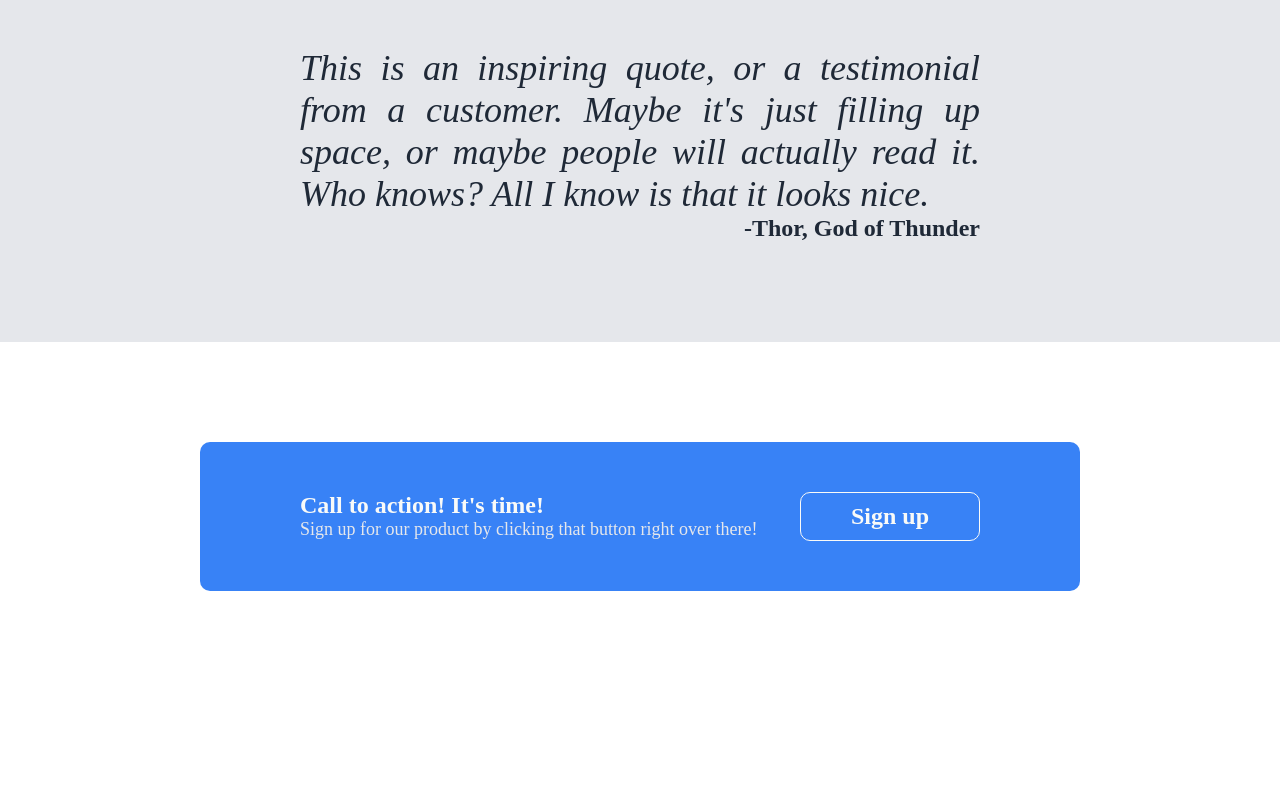
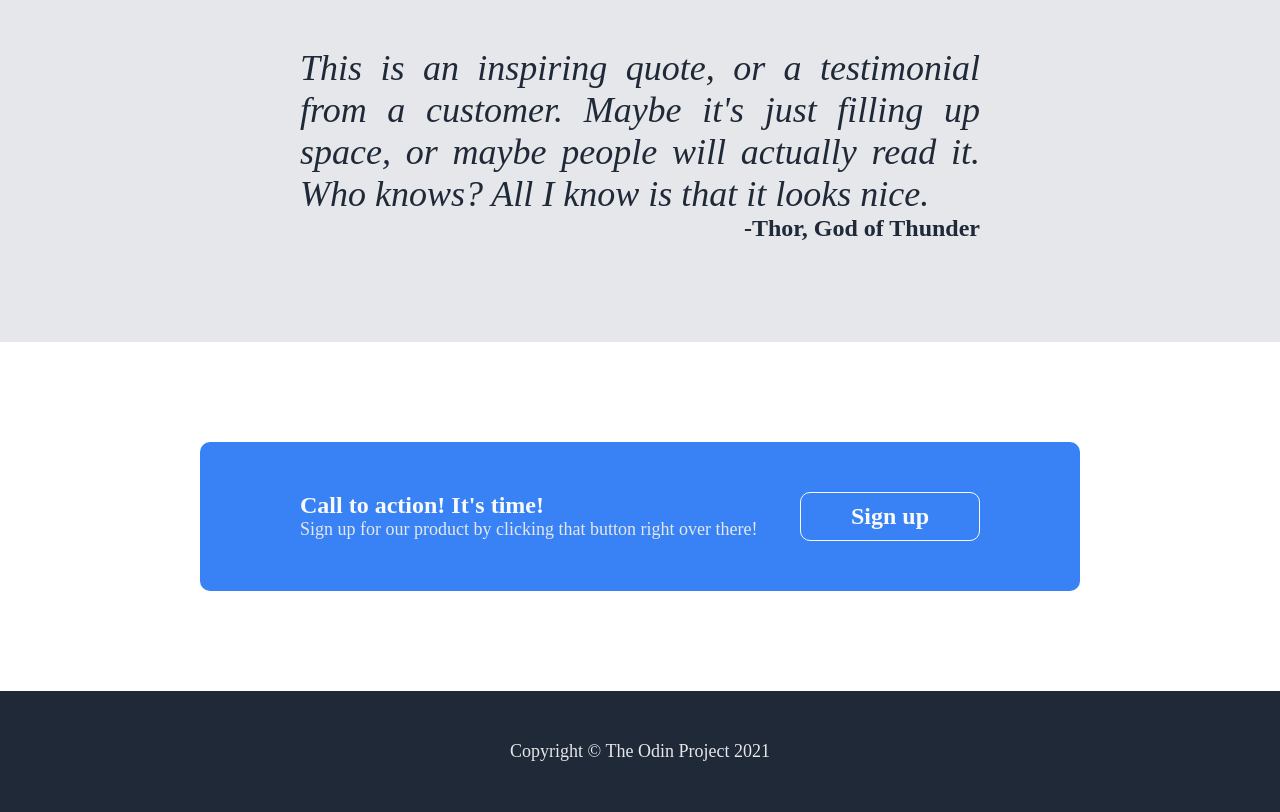
Before and after one commit to Eaduhc/odin-landing-page, a plain HTML site: page index.html in a window 1280 px wide. Shown: the part 1124-1936 px from the top of the page. Before the commit the page ends 1815 px from the top, so only its background shows below. Drawn offline with Linux system fonts and the light colour scheme.

Commit message:
功能：页面底部区域完成

```diff
--- a/index.html
+++ b/index.html
@@ -77,9 +77,9 @@
                 <div class="sign-up-button">Sign up</div>
             </div>
         </div>
-        <!-- <div class="footer">
+        <div class="footer">
             <p>Copyright © The Odin Project 2021</p>
-        </div> -->
+        </div>
     </div>
 </body>
 </html>
--- a/style.css
+++ b/style.css
@@ -182,3 +182,12 @@ a {
     border-radius: 10px;
     padding: 10px 50px;
 }
+
+/* 页面底部版权信息样式 */
+.footer {
+    background-color: #1f2937;
+    padding: 50px 0;
+    color: #e5e7eb;
+    font-size: 18px;
+    text-align: center;
+}
```
